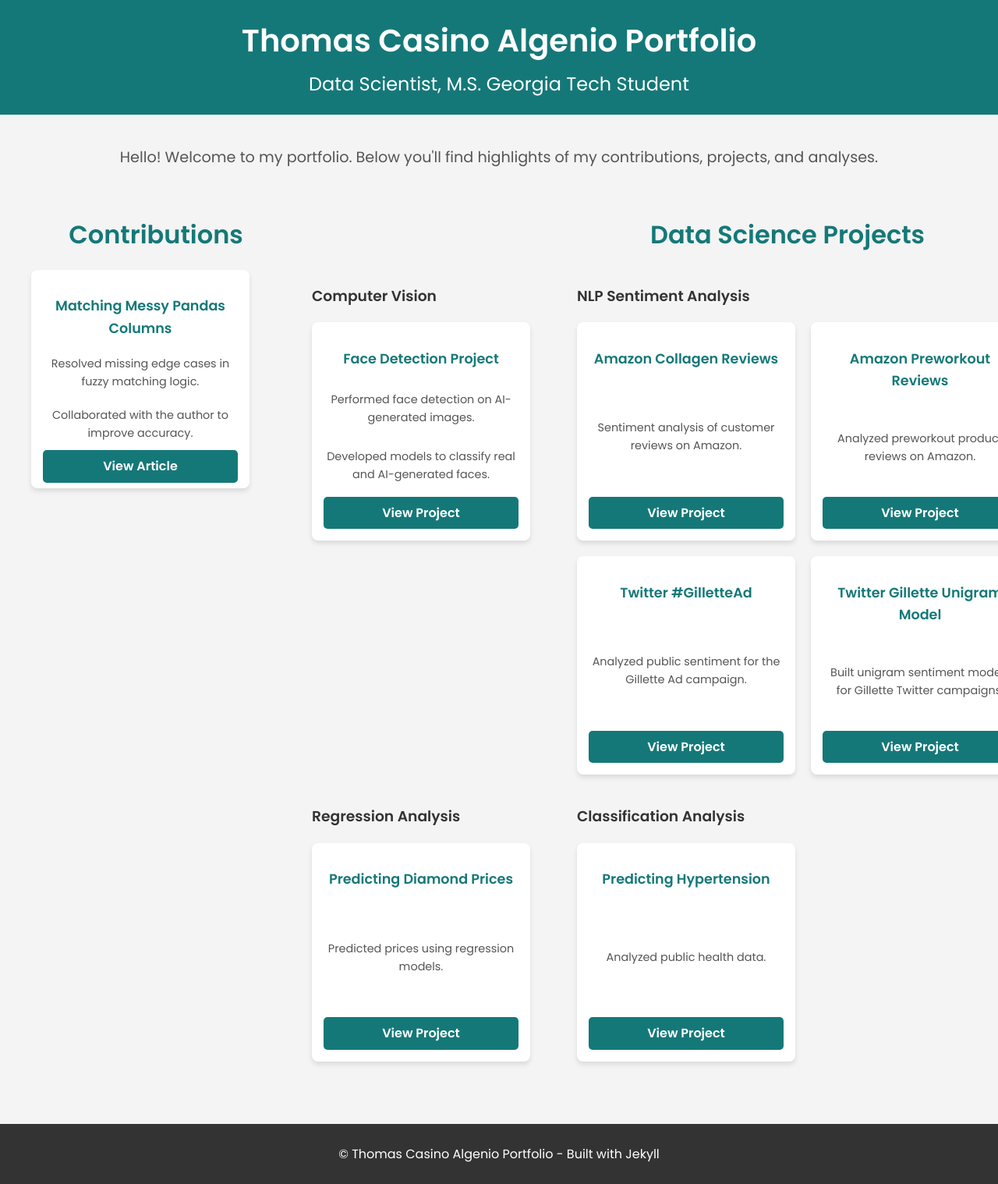
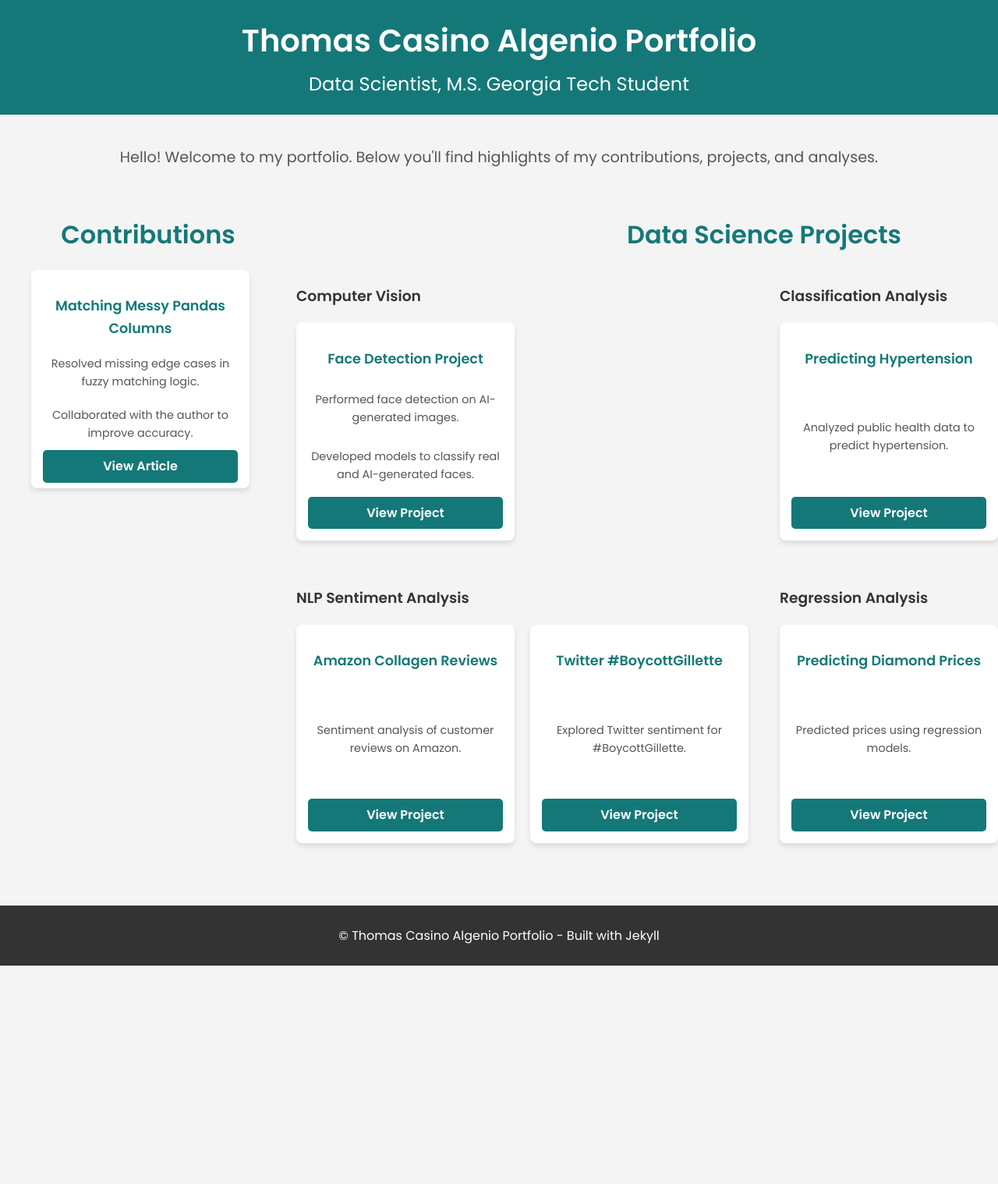
Before and after one commit to thomasalgenio/Thomas_Portfolio, a Jekyll site: the page built from README.md, in a window 1280 px wide. Shown: the whole page at 78% size. Built offline with Jekyll 4.4.1, drawn with Linux system fonts in a browser that asks for light colours; our own code applies the rules of GitHub Pages for plain Markdown files; after the commit the page ends 1238 px from its top, so only the background shows below that.

Commit message:
Update default.html

```diff
--- a/_layouts/default.html
+++ b/_layouts/default.html
@@ -54,18 +54,13 @@
         display: grid;
         grid-template-columns: 1fr 1fr;
         gap: 40px;
-      }
-
-      .grid-2x2 {
-        display: grid;
-        grid-template-columns: 1fr 1fr;
-        gap: 20px;
+        justify-items: center;
       }
 
       .projects {
         display: grid;
         gap: 20px;
-        grid-template-columns: repeat(3, 1fr);
+        grid-template-columns: repeat(2, 1fr);
         justify-items: center;
       }
 
@@ -130,7 +125,10 @@
       }
 
       @media (max-width: 768px) {
-        .grid-2-columns, .grid-2x2 {
+        .grid-2-columns {
+          grid-template-columns: 1fr;
+        }
+        .projects {
           grid-template-columns: 1fr;
         }
       }
@@ -166,7 +164,7 @@
         <!-- Data Science Projects -->
         <div>
           <h2>Data Science Projects</h2>
-          <div class="grid-2x2">
+          <div class="grid-2-columns">
             <!-- Computer Vision -->
             <div>
               <h3>Computer Vision</h3>
@@ -180,19 +178,30 @@
               </div>
             </div>
 
+            <!-- Classification Analysis -->
+            <div>
+              <h3>Classification Analysis</h3>
+              <div class="projects">
+                <div class="project-card">
+                  <h3>Predicting Hypertension</h3>
+                  <p>Analyzed public health data to predict hypertension.</p>
+                  <a href="https://github.com/thomasalgenio/Sample_Projects/tree/main/Hypertension_Prediction" class="btn">View Project</a>
+                </div>
+                <div class="project-card">
+                  <h3>Hypertension Insights</h3>
+                  <p>Generated insights from health data.</p>
+                  <a href="https://github.com/thomasalgenio/Sample_Projects/tree/main/Hypertension_Prediction" class="btn">View Project</a>
+                </div>
+              </div>
+            </div>
+
             <!-- NLP Sentiment Analysis -->
             <div>
               <h3>NLP Sentiment Analysis</h3>
               <div class="projects">
-                <!-- All 6 NLP Cards -->
                 <div class="project-card">
                   <h3>Amazon Collagen Reviews</h3>
                   <p>Sentiment analysis of customer reviews on Amazon.</p>
-                  <a href="https://github.com/thomasalgenio/Sample_Projects/tree/main/NLP_Sentiment_Analysis_Amazon" class="btn">View Project</a>
-                </div>
-                <div class="project-card">
-                  <h3>Amazon Preworkout Reviews</h3>
-                  <p>Analyzed preworkout product reviews on Amazon.</p>
                   <a href="https://github.com/thomasalgenio/Sample_Projects/tree/main/NLP_Sentiment_Analysis_Amazon" class="btn">View Project</a>
                 </div>
                 <div class="project-card">
@@ -200,25 +209,10 @@
                   <p>Explored Twitter sentiment for #BoycottGillette.</p>
                   <a href="https://github.com/thomasalgenio/Sample_Projects/tree/main/NLP_Sentiment_Analysis_Gillette" class="btn">View Project</a>
                 </div>
-                <div class="project-card">
-                  <h3>Twitter #GilletteAd</h3>
-                  <p>Analyzed public sentiment for the Gillette Ad campaign.</p>
-                  <a href="https://github.com/thomasalgenio/Sample_Projects/tree/main/NLP_Sentiment_Analysis_Gillette" class="btn">View Project</a>
-                </div>
-                <div class="project-card">
-                  <h3>Twitter Gillette Unigram Model</h3>
-                  <p>Built unigram sentiment models for Gillette Twitter campaigns.</p>
-                  <a href="https://github.com/thomasalgenio/Sample_Projects/tree/main/NLP_Sentiment_Analysis_Gillette" class="btn">View Project</a>
-                </div>
-                <div class="project-card">
-                  <h3>Yelp Restaurant Reviews</h3>
-                  <p>Performed sentiment classification using NLP models.</p>
-                  <a href="https://github.com/thomasalgenio/Sample_Projects/tree/main/NLP_Sentiment_Analysis_Yelp" class="btn">View Project</a>
-                </div>
               </div>
             </div>
 
-            <!-- Regression -->
+            <!-- Regression Analysis -->
             <div>
               <h3>Regression Analysis</h3>
               <div class="projects">
@@ -227,17 +221,10 @@
                   <p>Predicted prices using regression models.</p>
                   <a href="https://github.com/thomasalgenio/Sample_Projects/tree/main/Diamond_Prices_Prediction" class="btn">View Project</a>
                 </div>
-              </div>
-            </div>
-
-            <!-- Classification -->
-            <div>
-              <h3>Classification Analysis</h3>
-              <div class="projects">
                 <div class="project-card">
-                  <h3>Predicting Hypertension</h3>
-                  <p>Analyzed public health data.</p>
-                  <a href="https://github.com/thomasalgenio/Sample_Projects/tree/main/Hypertension_Prediction" class="btn">View Project</a>
+                  <h3>Predicting Home Prices</h3>
+                  <p>Built models to predict real estate prices accurately.</p>
+                  <a href="https://github.com/thomasalgenio/Sample_Projects/tree/main/Real_Estate_Prices_Prediction" class="btn">View Project</a>
                 </div>
               </div>
             </div>
```
